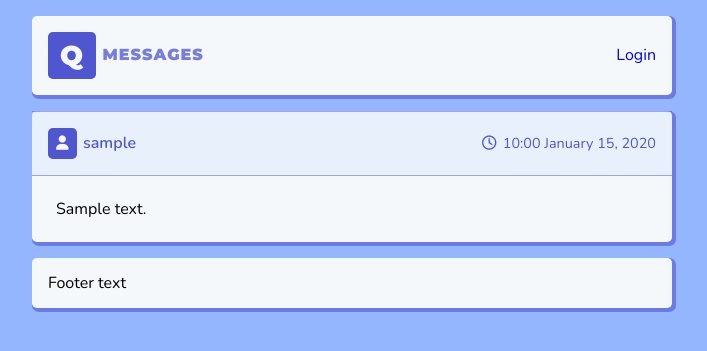
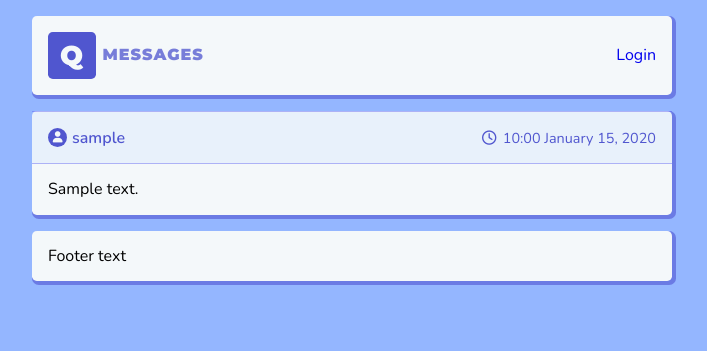
Before and after one commit to qvistdev09/q-messages, a Flask app: page / in a window 1280 px wide. Shown: the top 351 px of the page, without its empty margins (288-995 px from the left). Run offline with Flask 2, Linux system fonts and the light colour scheme; tables that the repository leaves empty hold one stand-in row (values such as "Sample post"); some libraries are stand-ins or nearby versions.

Commit message:
Restyle user icons

```diff
--- a/static/style.css
+++ b/static/style.css
@@ -10,7 +10,7 @@
   --bg: rgb(148, 182, 255);
   --lightBg: rgb(244, 248, 250);
   --shadedBg: rgba(165, 201, 255, 0.153);
-  --border: rgba(80, 75, 237, 0.484);
+  --border: rgba(80, 75, 237, 0.385);
   --header: rgb(80, 86, 207);
   --headerLight: rgba(80, 86, 207, 0.764);
 }
@@ -51,6 +51,10 @@
   flex: 1;
 }
 
+.gap-tiny {
+  gap: 0.3rem;
+}
+
 .gap-small {
   gap: 0.4rem;
 }
@@ -73,12 +77,34 @@
   padding: 0.5rem;
 }
 
+.small-padding-l {
+  padding-left: 0.5rem;
+}
+
 .medium-padding {
   padding: 1rem;
 }
 
 .large-padding {
   padding: 1.5rem;
+}
+
+.no-padding-r {
+  padding-right: 0;
+}
+
+.no-padding-l {
+  padding-left: 0;
+}
+
+.no-padding-t {
+  padding-top: 0;
+}
+
+/* margins */
+
+.small-margin-top {
+  margin-top: 0.5rem;
 }
 
 /* Borders */
@@ -128,6 +154,10 @@
 }
 
 /* Font size options */
+
+.fs-tiny {
+  font-size: 0.7rem;
+}
 
 .fs-small {
   font-size: 0.9rem;
@@ -218,3 +248,14 @@
 a:hover > .hover-underline {
   text-decoration: underline;
 }
+
+/* square */
+
+.square-1 {
+  width: 1.2rem;
+  height: 1.2rem;
+  max-width: 1.2rem;
+  max-height: 1.2rem;
+  min-width: 1.2rem;
+  min-height: 1.2rem;
+}
--- a/templates/home.html
+++ b/templates/home.html
@@ -2,6 +2,6 @@
 {% import 'macros.html' as macros %}
 {% block content %}
   {% for message in messages %}
-    {{ macros.card(message, 10) }}
+    {{ macros.card(message, 16, true) }}
   {% endfor %}
 {% endblock %}
--- a/templates/macros.html
+++ b/templates/macros.html
@@ -1,10 +1,9 @@
-{% macro card(card_object, spacing) -%}
-  <div {% if spacing == 10 %}class="br-medium bs-card bc-light"{% endif %}>
-    <div>
-      <div class="flex-row align-center justify-between medium-padding border-bottom bc-shaded border-top">
-        <div class="flex-row align-center gap-small">
-          <div class="flex-row align-center justify-center bc-header small-padding br-medium">
-            <i class="fs-small fa-solid fa-user fc-light"></i>
+{% macro card(card_object, spacing, is_top_level) -%}
+  <div {% if is_top_level %}class="br-medium bs-card bc-light"{% else %}class="small-margin-top"{% endif %}>
+    <div {% if is_top_level %}class="flex-row align-center justify-between medium-padding border-bottom bc-shaded border-top"{% else %}class="flex-row align-center justify-between border-bottom small-padding"{% endif %}>
+      <div class="flex-row align-center gap-tiny">
+        <div class="flex-row align-center justify-center bc-header square-1 br-half">
+          <i class="fs-tiny fa-solid fa-user fc-light"></i>
         </div>
         <p class="fw-bold fc-header">{{ card_object.nickname }}</p>
       </div>
@@ -13,29 +12,28 @@
         <p class="fw-light fs-small fc-header">{{ card_object.readable_date }}</p>
       </div>
     </div>
-      <div class="large-padding">
+    <div class="medium-padding{% if is_top_level != true%} no-padding-r{% endif %}">
       <p>{{ card_object.body }}</p>
       {% if session %}
         <div class="flex-row justify-end">
           <a class="flex-row align-center gap-small" href="messages/{{card_object.id}}/reply">
+            <i class="fa-solid fa-reply fs-small"></i>
             <span class="hover-underline">reply</span>
-              <i class="fa-solid fa-reply fs-small"></i>
           </a>
         </div>
       {% endif %}
     </div>
     {% if card_object.children %}
+      <div {% if is_top_level %}class="medium-padding no-padding-t no-padding-l"{% endif %}>
         <div class="flex-row align-stretch">
           <div class="flex border-right" style="max-width:{{ spacing }}px;"></div>
-          <div class="small-padding flex-column flex">
+          <div class="flex-column flex small-padding-l">
             {% for child in card_object.children %}
-              <div class="small-padding">
-                {{ card(child, spacing + 10) }}
+              {{ card(child, spacing, false) }}
+            {% endfor %}
           </div>
-            {% endfor %}
         </div>
       </div>
     {% endif %}
   </div>
-  </div>
 {%- endmacro %}
```
Lines whose indentation alone changed are shown as unchanged.
